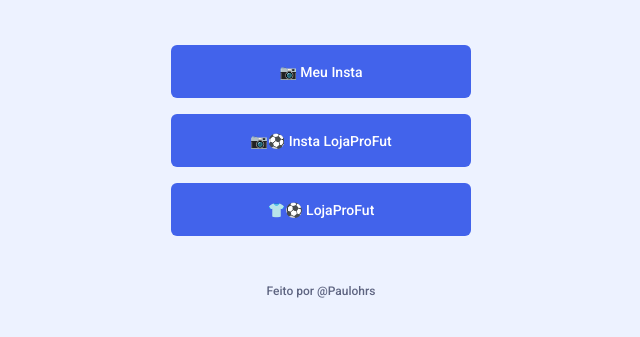
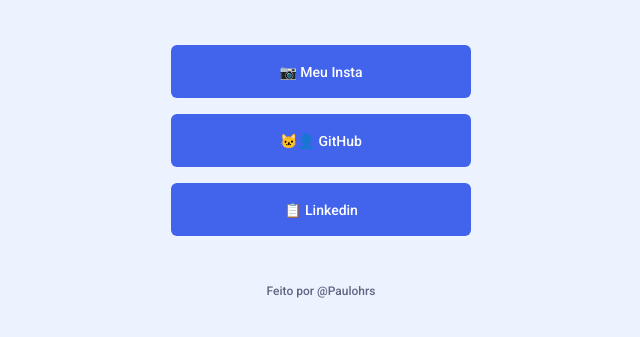
Before and after one commit to Paulohrs01/explorer-2, a plain HTML site: page index.html in a window 1280 px wide. Shown: the part 299-636 px from the top of the page, without its empty margins (319-959 px from the left). Drawn offline with Linux system fonts and the light colour scheme.

Commit message:
update html, add link github e linkedin

```diff
--- a/index.html
+++ b/index.html
@@ -1,5 +1,6 @@
 <!DOCTYPE html>
 <html lang="pt-br">
+
 <head>
   <link rel="preconnect" href="https://fonts.googleapis.com" />
   <link rel="preconnect" href="https://fonts.gstatic.com" crossorigin />
@@ -9,8 +10,7 @@
   <link rel="stylesheet" href="./style.css" />
   <link
     href="https://fonts.googleapis.com/css2?family=DM+Sans:wght@400;700&family=Roboto+Mono&family=Roboto:wght@500;700&display=swap"
-      rel="stylesheet"
-    />
+    rel="stylesheet" />
 </head>
 
 <body class="blue">
@@ -23,28 +23,21 @@
 
     <ul>
       <li>
-          <a href="https://www.instagram.com/paulohrs01/" target="_blank"
-            >📷 Meu Insta</a
-          >
+        <a href="https://www.instagram.com/paulohrs01/" target="_blank">📷 Meu Insta</a>
       </li>
       <li>
-          <a href="https://www.instagram.com/lojaprofut/" target="_blank"
-            >📷⚽ Insta LojaProFut</a
-          >
+        <a href="https://github.com/Paulohrs01" target="_blank">🐱‍👤 GitHub</a>
       </li>
       <li>
-          <a href="https://lojaprofut.catalog.yampi.io/" target="_blank"
-            >👕⚽ LojaProFut</a
-          >
+        <a href="https://www.linkedin.com/in/paulohrs01/" target="_blank">📋 Linkedin</a>
       </li>
     </ul>
 
     <footer>
       Feito por
-        <a href="https://www.instagram.com/paulohrs01/" target="_blank"
-          >@Paulohrs</a
-        >
+      <a href="https://www.instagram.com/paulohrs01/" target="_blank">@Paulohrs</a>
     </footer>
   </div>
 </body>
+
 </html>
```
Lines whose indentation alone changed are shown as unchanged.
